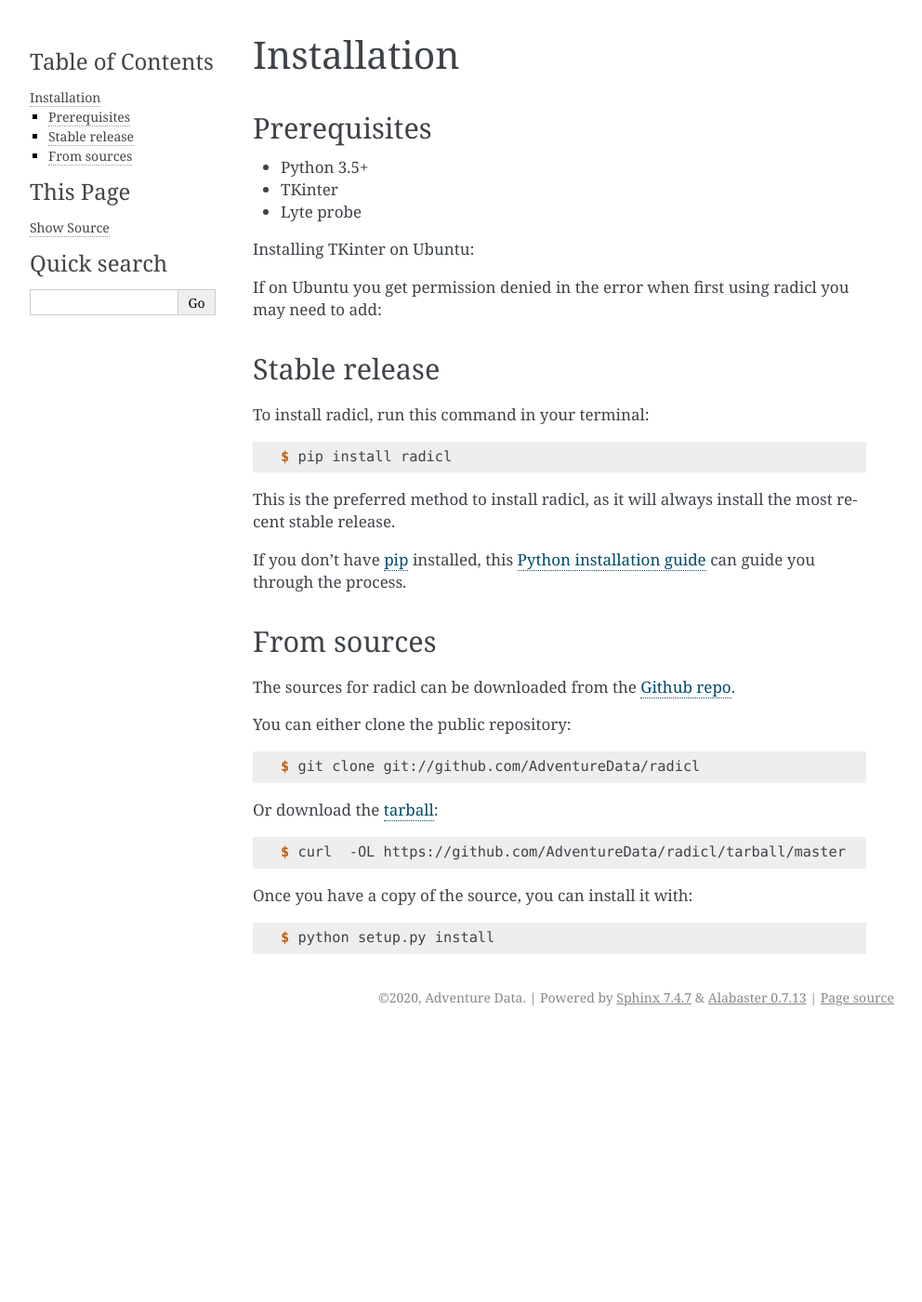
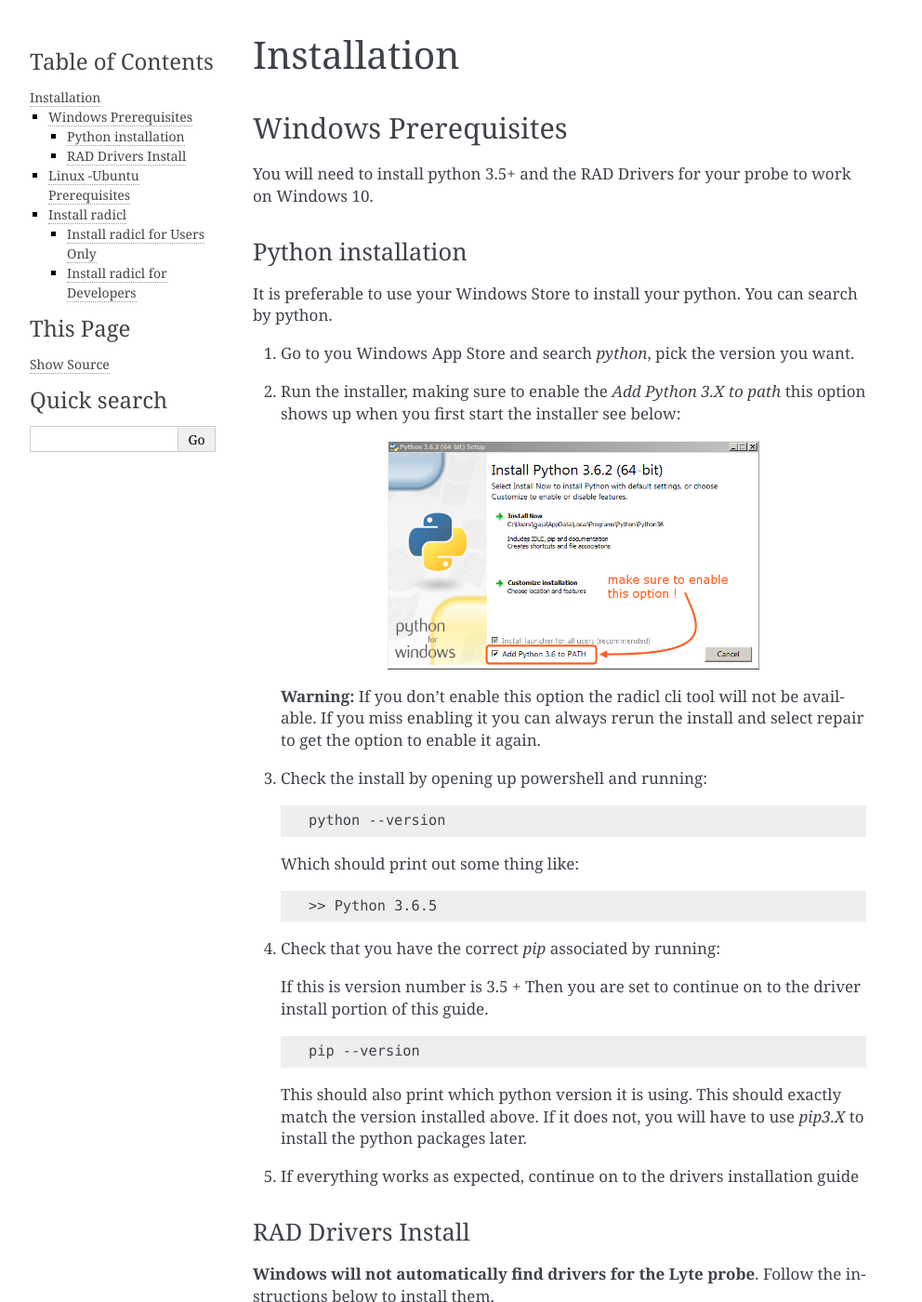
Before and after one commit to AdventureData/radicl, a Sphinx documentation site: the page built from docs/installation.rst, in a window 1280 px wide and 1400 px high. Shown: the whole window at 93% size, without its empty margins (148-1140 px from the left). Built offline with Sphinx 7.4.7, drawn with Linux system fonts in a browser that asks for light colours; pages that are not in the unit, such as notebooks, are missing from menus; some of the changed text lies outside the part shown.

Commit message:
Updated documentation to reflect better steps. Specifically built out windows directions. Fixed #11

```diff
--- a/docs/conf.py
+++ b/docs/conf.py
@@ -32,7 +32,7 @@
 
 # Add any Sphinx extension module names here, as strings. They can be
 # extensions coming with Sphinx (named 'sphinx.ext.*') or your custom ones.
-extensions = ['sphinx.ext.autodoc', 'sphinx.ext.viewcode']
+extensions = ['sphinx.ext.autodoc', 'sphinx.ext.viewcode','sphinx.ext.autosectionlabel']
 
 # Add any paths that contain templates here, relative to this directory.
 templates_path = ['_templates']
--- a/docs/installation.rst
+++ b/docs/installation.rst
@@ -4,38 +4,101 @@
 Installation
 ============
 
-Prerequisites
---------------
+Windows Prerequisites
+---------------------
+
+You will need to install python 3.5+ and the RAD Drivers for your probe to
+work on Windows 10.
+
+Python installation
+~~~~~~~~~~~~~~~~~~~
+
+It is preferable to use your Windows Store to install your python. You can
+search by python.
+
+1. Go to you Windows App Store and search `python`, pick the version you want.
+2. Run the installer, making sure to enable the `Add Python 3.X to path`
+   this option shows up when you first start the installer see below:
+
+   .. image:: images/windows_python_installer.png
+        :width: 400px
+        :align: center
+        :alt: Enable python path on windows
+
+  **Warning:** If you don't enable this option the radicl cli tool will not be available.
+  If you miss enabling it you can always rerun the install and select repair to
+  get the option to enable it again.
+
+3. Check the install by opening up powershell and running:
+
+   .. code-block:: powershell
+
+    python --version
+
+   Which should print out some thing like:
+
+   .. code-block:: powershell
+
+      >> Python 3.6.5
+
+4. Check that you have the correct `pip` associated by running:
+
+   If this is version number is 3.5 + Then you are set to continue on to the
+   driver install portion of this guide.
+
+   .. code-block:: powershell
+
+     pip --version
+
+   This should also print which python version it is using. This should exactly
+   match the version installed above. If it does not, you will have to use `pip3.X`
+   to install the python packages later.
+
+5. If everything works as expected, continue on to the drivers installation guide
+
+
+RAD Drivers Install
+~~~~~~~~~~~~~~~~~~~
+
+**Windows will not automatically find drivers for the Lyte probe**. Follow the
+instructions below to install them.
+
+1. Download Drivers from `RAD Drivers`_
+
+.. _RAD Drivers: https://drive.google.com/file/d/18t1XQvWoSRbmwd9GQrSo6ij6BaIVpXsY/view?usp=sharing
+
+2. Unzip the folder and follow the instructions in the readme.txt, If you have
+   a Windows version greater than what is available, just use the highest
+   version. We have found the Windows 8 installer to work on Windows 10.
+3. Confirm the install by opening the device manager. Expand the
+   `Ports (COM & LPT)`, if you installed the drivers correct you should see a
+   device labeled `STMicroeletronics Virtual Com Port` with out any error
+   symbols.
+
+If you have correctly installed the drivers move on to the radicl installation
+below.
+
+
+Linux -Ubuntu Prerequisites
+---------------------------
 
 * Python 3.5+
 * TKinter
-* Lyte probe
 
 Installing TKinter on Ubuntu:
 
-.. code block:: console
+.. code-block:: console
 
   sudo apt-get install python3-tk
 
 
-If on Ubuntu you get permission denied in the
+If you get permission denied in the
 error when first using radicl you may need to add:
 
-.. code block:: console
+.. code-block:: console
 
   groups ${USER}
   sudo gpasswd --add ${USER} dialout
-
-Stable release
---------------
-
-To install radicl, run this command in your terminal:
-
-.. code-block:: console
-
-    $ pip install radicl
-
-This is the preferred method to install radicl, as it will always install the most recent stable release.
 
 If you don't have `pip`_ installed, this `Python installation guide`_ can guide
 you through the process.
@@ -44,8 +107,44 @@
 .. _Python installation guide: http://docs.python-guide.org/en/latest/starting/installation/
 
 
-From sources
-------------
+Install radicl
+--------------
+
+Installing radicl depends on your end use:
+  1. Installing to only take measurements, Follow instruction to :ref:`Install radicl for Users Only`.
+  2. Installing to develop radicl source code, Follow instructions to :ref:`Install radicl for Developers`.
+
+.. _Install radicl for Users Only:
+Install radicl for Users Only
+~~~~~~~~~~~~~~~~~~~~~~~~~~~~~
+
+1. Install the latest stable release of radicl by running this command in your terminal:
+
+.. code-block:: console
+
+    pip install radicl
+
+2. Test the installation by, plugging in your probe to the computer, open a
+   terminal/powershell and run:
+
+   .. code-block:: console
+
+      radicl
+
+   This should show some logging statements saying that your probe was found and
+   present you with a question that says:
+
+   .. code-block:: console
+
+      What do you want to do with the probe? (daq, settings, update, help, exit)
+
+
+**Once you have completed the setup, head over to** :ref:`Usage` **to see what
+tools are available to you!**
+
+.. _Install radicl for Developers:
+Install radicl for Developers
+~~~~~~~~~~~~~~~~~~~~~~~~~~~~~
 
 The sources for radicl can be downloaded from the `Github repo`_.
 
```
Also changed, not shown: docs/images/windows_python_installer.png (added).
